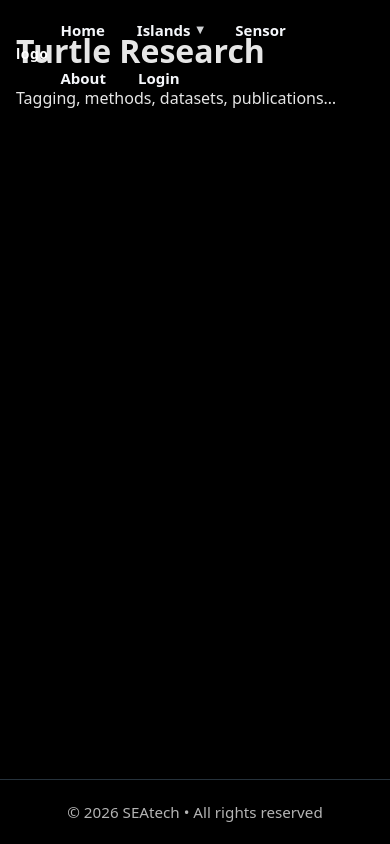
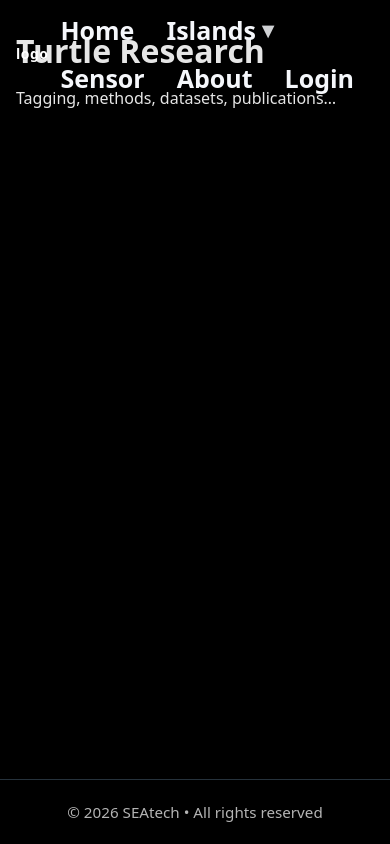
Before and after one commit to cnguye-n/seatech-web, a React app in the folder frontend/: page /turtles in a window 390 px wide. Built offline with nearby package versions, Linux system fonts and the light colour scheme; the HTML template or start-up script is replaced by a standard one.

Commit message:
Update Navbar font size for improved responsiveness

```diff
--- a/frontend/src/components/Navbar/Navbar.css
+++ b/frontend/src/components/Navbar/Navbar.css
@@ -58,7 +58,7 @@
   line-height: 1;
   padding: 0 18px;               /* horizontal breathing room */
   height: 64px;                  /* aligns with bar height */
-  font-size: clamp(15px, 1.05vw, 18px); /* responsive like Nicepage */
+  font-size: clamp(25px, 1.05vw, 18px); /* responsive like Nicepage */
   transition: color .15s ease, transform .15s ease;
 }
 
```
